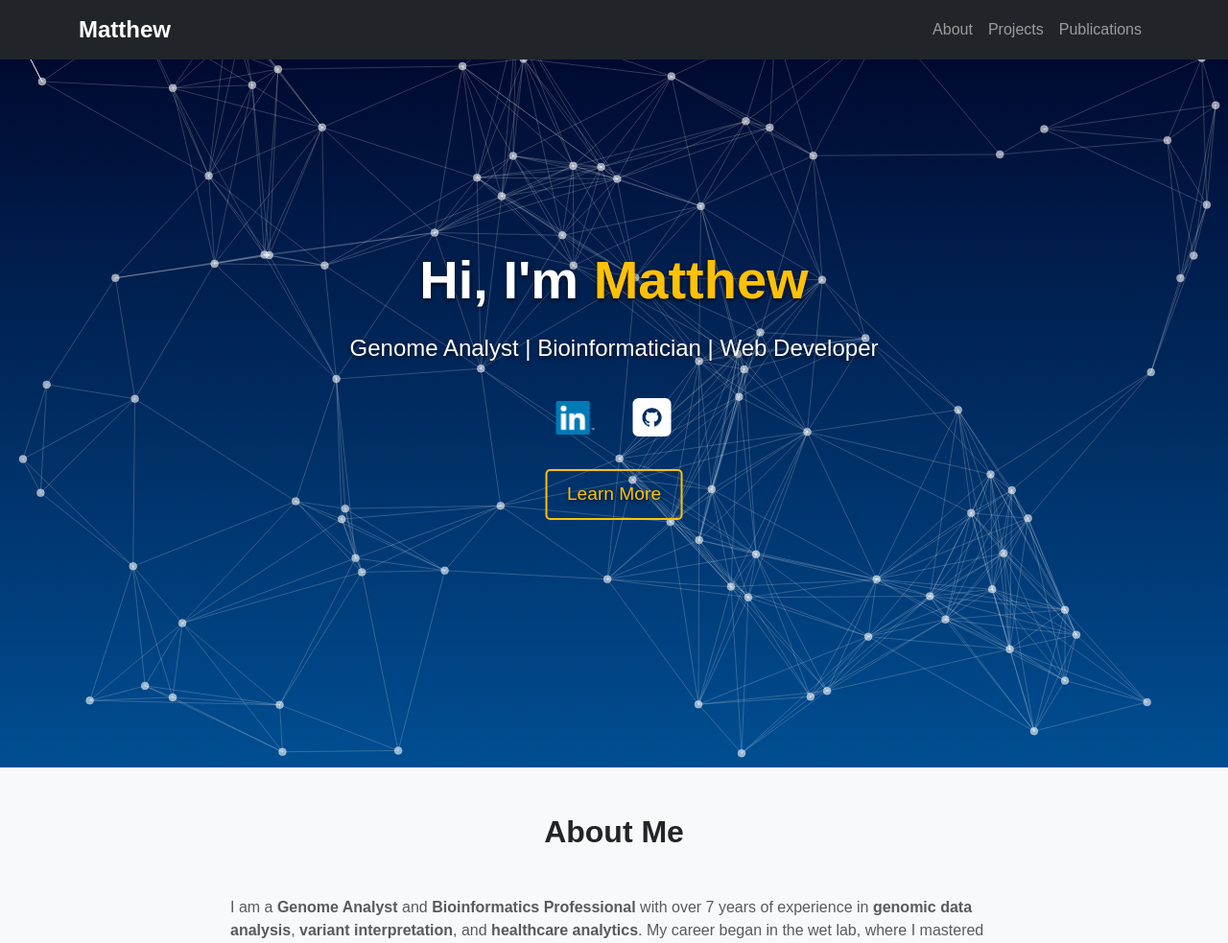
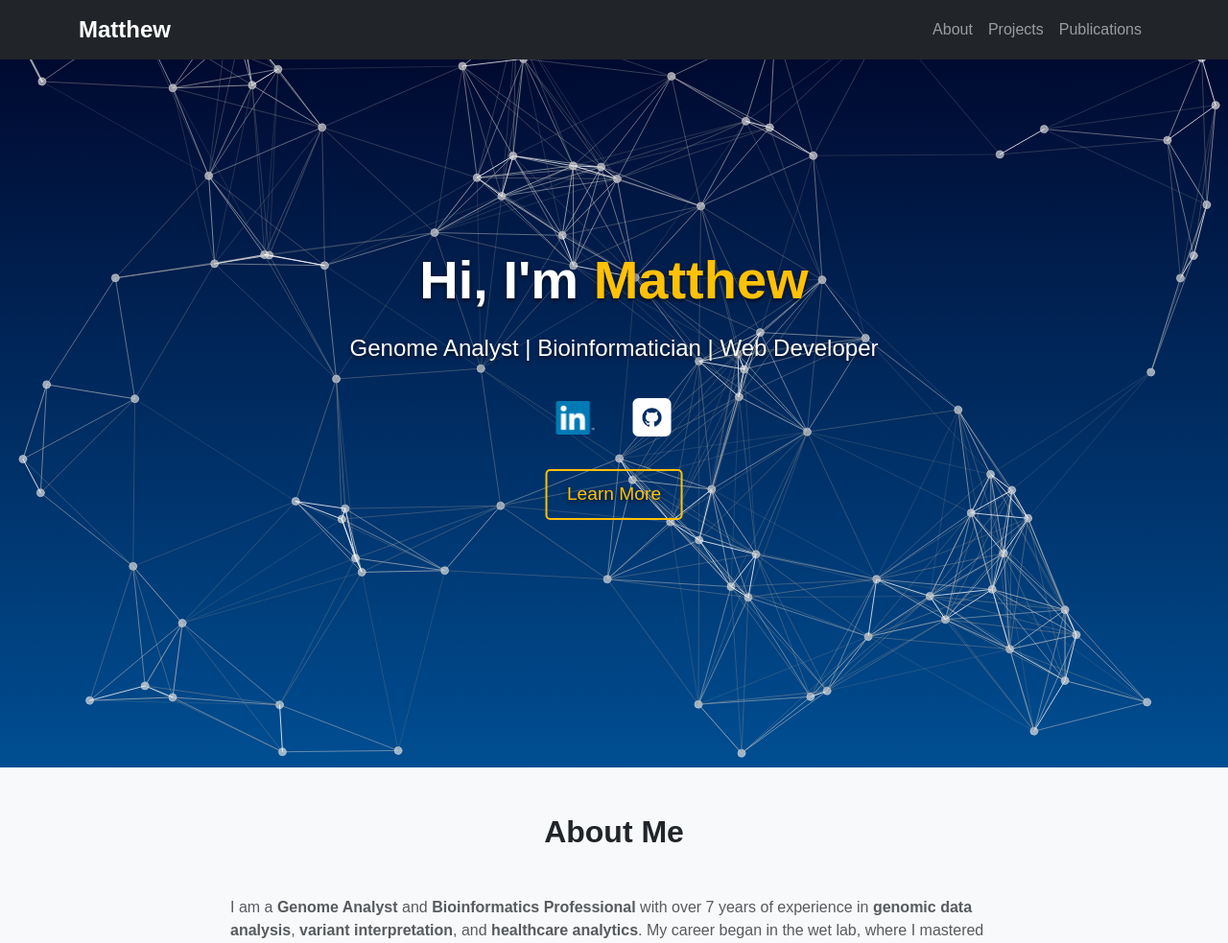
Before and after one commit to matthewlyf/Portfolio_WebApp, a Flask app: page / in a window 1280 px wide. Shown: the top 983 px of the page at 96% size. Run offline with Flask 3, Linux system fonts and the light colour scheme; data that the repository does not hold is empty; some libraries are stand-ins or nearby versions.

Commit message:
modified animation to make it more organic

```diff
--- a/templates/index.html
+++ b/templates/index.html
@@ -311,8 +311,8 @@ document.addEventListener("DOMContentLoaded", () => {
 <script src="https://cdnjs.cloudflare.com/ajax/libs/p5.js/1.6.0/p5.min.js"></script>
 <script>
     let nodes = []; // Array to hold neuron nodes
-    let connectionDistance = 200; // Increased connection range
-    let nodeSpeed = 0.75; // Reduced speed for slower movement
+    let connectionDistance = 200; // Connection range
+    let nodeSpeed = 0.75; // Node movement speed
     let canvas;
     let cursorNode; // Cursor node for interaction
 
@@ -360,11 +360,24 @@ document.addEventListener("DOMContentLoaded", () => {
         cursorNode.y = mouseY;
         cursorNode.display();
 
-        stroke(255, 50);
         for (let i = 0; i < nodes.length; i++) {
             for (let j = i + 1; j < nodes.length; j++) {
                 let d = dist(nodes[i].x, nodes[i].y, nodes[j].x, nodes[j].y);
+
                 if (d < connectionDistance) {
+                    // Calculate opacity based on distance
+                    let alpha = map(d, 0, connectionDistance, 255, 50); // Gradually fade based on distance
+
+                    // Set the stroke color with adjusted opacity
+                    if (d < connectionDistance / 3) {
+                        stroke(255, 255, 255, alpha); // Bright white for close connections
+                    } else if (d < (2 * connectionDistance) / 3) {
+                        stroke(200, 200, 200, alpha); // Mid-range connections
+                    } else {
+                        stroke(150, 150, 150, alpha); // Faint white for far connections
+                    }
+
+                    strokeWeight(1); // Thin line for connections
                     line(nodes[i].x, nodes[i].y, nodes[j].x, nodes[j].y);
                 }
             }
@@ -372,9 +385,10 @@ document.addEventListener("DOMContentLoaded", () => {
             // Connect the cursor node to other nodes
             let dCursor = dist(cursorNode.x, cursorNode.y, nodes[i].x, nodes[i].y);
             if (dCursor < connectionDistance) {
-                stroke(255, 255, 255); // Bright white for cursor connections
+                let alphaCursor = map(dCursor, 0, connectionDistance, 255, 50); // Adjust opacity
+                stroke(255, 255, 255, alphaCursor); // Bright white for cursor connections
+                strokeWeight(2); // Slightly thicker line for cursor interaction
                 line(cursorNode.x, cursorNode.y, nodes[i].x, nodes[i].y);
-                stroke(255, 50); // Reset color for regular connections
             }
         }
     }
@@ -408,5 +422,7 @@ document.addEventListener("DOMContentLoaded", () => {
     }
 </script>
 
+
+
 </body>
 {% endblock %}
```
